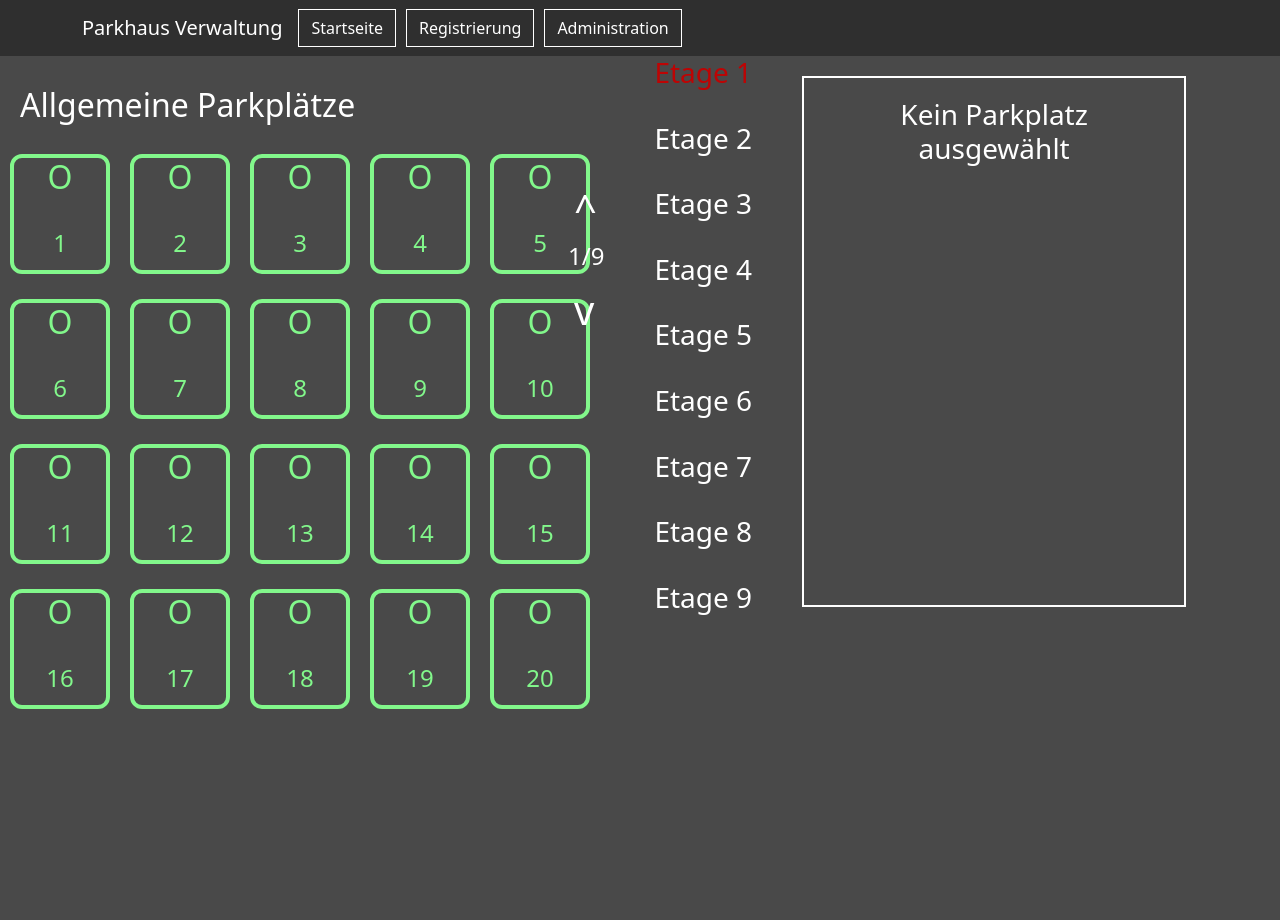
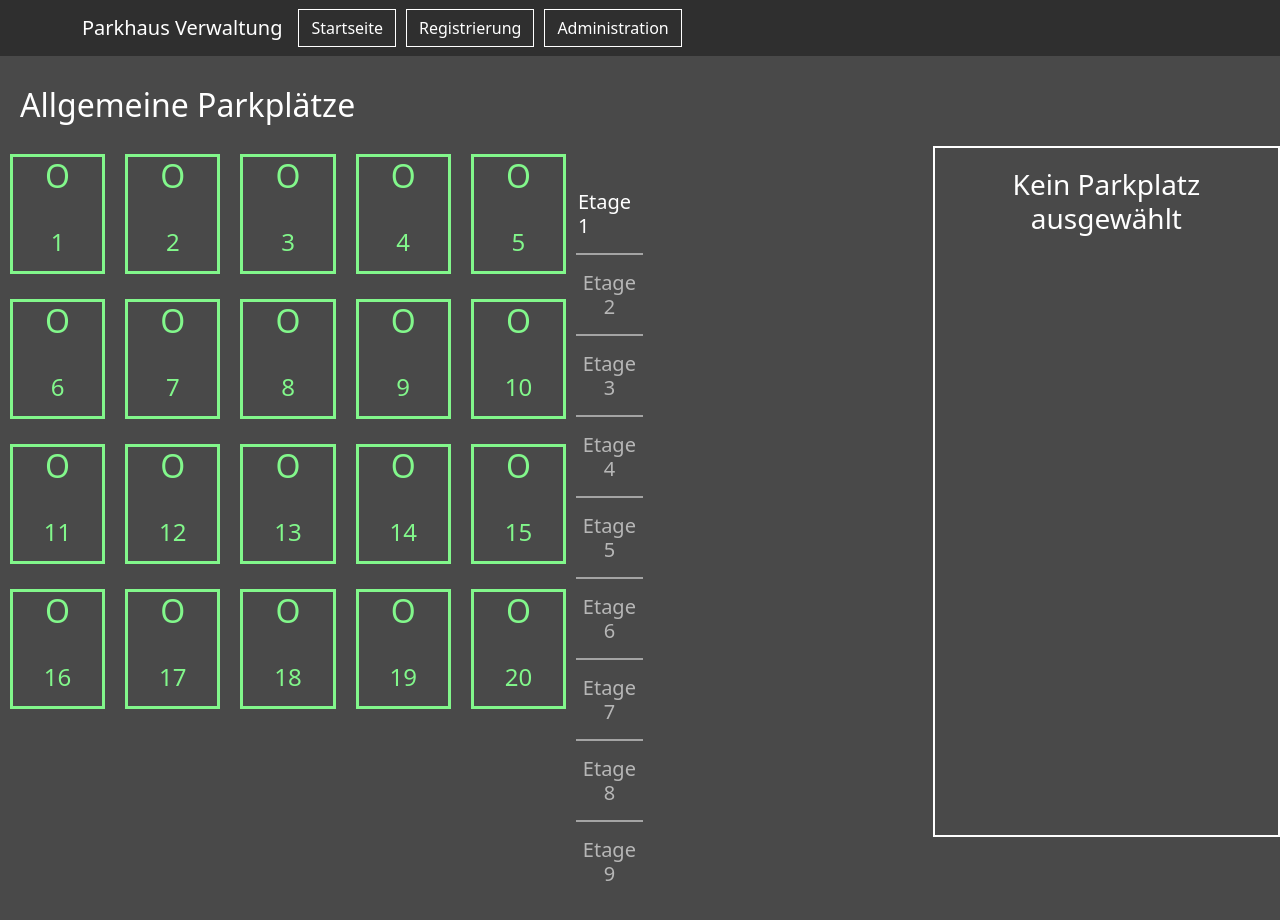
Before and after one commit to GeKoppe/Parking_DB_Project, a React (Vite) app in the folder ParkhausApp/: page / in a window 1280 px wide. Both pictures are taken after a click on the button "Administration". Before the commit the page ends 800 px from the top, so only its background shows below. Built offline with nearby package versions, Linux system fonts and the light colour scheme; no server answers.

Commit message:
Added a lot of thilos requirements

```diff
--- a/ParkhausApp/src/App.css
+++ b/ParkhausApp/src/App.css
@@ -1,5 +1,3 @@
-
-
 .navBar {
     background-color: rgba(47, 47, 47, 69);
 }
@@ -17,7 +15,7 @@ html {
 }
 
 .navbar-brand:hover {
-    color: rgb(130,247,139,177);
+    color: white;
 }
 
 .navButton {
--- a/ParkhausApp/src/Components/Administration/Administration.css
+++ b/ParkhausApp/src/Components/Administration/Administration.css
@@ -10,7 +10,7 @@
 
 .InfoContainer {
     border: 2px solid #ffffff;
-    margin-top: 20px;
+    margin-top: 90px;
     padding: 20px;
     text-align: center;
     color: white;
@@ -21,8 +21,8 @@
 }
 
 .LotCard {
-    border: 4px solid rgb(130,247,139,177);
-    border-radius: 12px;
+    border: 3px solid rgb(130,247,139,177);
+    /* border-radius: 12px; */
     height: 100%;
     text-align: center;
     margin-right: 10px;
@@ -34,8 +34,8 @@
 }
 
 .LotCardSelected {
-    border: 4px solid white;
-    border-radius: 12px;
+    border: 3px solid white;
+    /* border-radius: 12px; */
     height: 20%;
     text-align: center;
     margin-right: 10px;
@@ -47,13 +47,13 @@
 }
 
 .LotCard:hover {
-    border: 4px solid white;
+    border: 3px solid white;
     color: white
 }
 
 .LotCardUsed {
-    border: 4px solid #bd0404;
-    border-radius: 12px;
+    border: 3px solid #bd0404;
+    /* border-radius: 12px; */
     height: 20%;
     text-align: center;
     margin-right: 10px;
@@ -65,14 +65,14 @@
 }
 
 .LotCardUsed:hover {
-    border: 4px solid white;
+    border: 3px solid white;
     color: white
 }
 
 .LotCardContainer {
     margin-top: 10px;
     display: block;
-    width: 60%;
+    width: 45%;
 }
 
 .LotCardRow {
@@ -97,12 +97,25 @@
     border: none;
 }
 
+.floors {
+    margin-top: 132px;
+    border: none;
+    margin-right: 240px;
+}
+
 .floor {
+    padding: 2px;
     color: white;
+    cursor: pointer;
+    text-align: center;
+    display: block;
+    opacity: 60%;
 }
 
 .floorSelected {
-    color: #bd0404;
+    padding: 2px;
+    color: white;
+    cursor: pointer;
 }
 
 .paging {
@@ -134,3 +147,10 @@
     color: white;
     margin: 20px;
 }
+
+.separator {
+    border: 1px solid white;
+    margin-top: 5px;
+    margin-bottom: -10px;
+    opacity: 50%;
+}
--- a/ParkhausApp/src/Components/Administration/Administration.tsx
+++ b/ParkhausApp/src/Components/Administration/Administration.tsx
@@ -36,7 +36,7 @@ export default function Administration() {
     return (
         <div className="Administration">
             <LotCardView lotClickHandler={lotClickHandler} lotSelected={lotSelected} page={page}/>
-            <Paging clickHandler={pageChangeClickListener} currentPage={page}/>
+            {/* <Paging clickHandler={pageChangeClickListener} currentPage={page}/> */}
             <Floors floorSelected={page} floorClickHandler={floorClickHandler}/>
             <div className="InfoPage">
                 <InfoPage lotNr={lotSelected}/>
--- a/ParkhausApp/src/Components/Administration/Floors/Floor/Floor.tsx
+++ b/ParkhausApp/src/Components/Administration/Floors/Floor/Floor.tsx
@@ -4,7 +4,7 @@ export default function Floor(props: {selected: boolean, floor: number, clickHan
 
     return (
         <div className={props.selected ? 'floorSelected' : 'floor'} onClick={() => props.clickHandler(props.floor)}>
-            <h3>Etage {props.floor}</h3>
+            <h5>Etage {props.floor}</h5>
         </div>
     )
 }
--- a/ParkhausApp/src/Components/Administration/Floors/Floors.tsx
+++ b/ParkhausApp/src/Components/Administration/Floors/Floors.tsx
@@ -7,6 +7,9 @@ export default function Floors(props: {floorSelected: number, floorClickHandler:
         let floors = [];
         for (let i = 1; i <= 9; i++) {
             floors.push(<Floor floor={i} selected={props.floorSelected === i} clickHandler={props.floorClickHandler}/>)
+            if (i != 9) {
+                floors.push(<div className="separator"/>)
+            }
             floors.push(<br/>);
         }
         return floors;
--- a/ParkhausApp/src/Components/MainMenu/DriveInCard/DriveInCard.tsx
+++ b/ParkhausApp/src/Components/MainMenu/DriveInCard/DriveInCard.tsx
@@ -3,7 +3,6 @@ import 'bootstrap/dist/css/bootstrap.css'
 import '../MainMenu.css'
 import { useState } from 'react'
 import FormLabel from 'react-bootstrap/FormLabel';
-import Form from 'react-bootstrap/Form'
 
 export default function DriveInCard(tempProps: {licPlateClassName?: string, buttonClickHandler?: (plate: string, perma: boolean) => boolean, licChangeHandler: () => void}) {
     const props = {
@@ -31,12 +30,21 @@ export default function DriveInCard(tempProps: {licPlateClassName?: string, butt
     return (
         <div className="driveInCard">
             <FormLabel className="formBold"><b>Nummernschild</b></FormLabel><br/><input size={12} value={licPlate} className={props.licPlateClassName} onChange={changeListener}/>
+            {/* <br/><br/>
+            <FormLabel className="formBold"><b>Dauerparker</b></FormLabel><div><Form.Check className="switch" type="switch" id="perma-parker" checked={perma} onChange={() => setPerma((prev) => !prev)}/></div>
+            <br/> */}
             <br/><br/>
-            <FormLabel className="formBold"><b>Dauerparker</b></FormLabel><div><Form.Check className="switch" type="switch" id="perma-parker" checked={perma} onChange={() => setPerma((prev) => !prev)}/></div>
-            <br/>
             <div>
                 <DriveInButton clickHandler={buttonClickHandler}/>
             </div>
+            <br/>
+            {/* <div className="separator"/> */}
+            <br/>
+            <h2>Preise</h2>
+            <br/>
+            <h5>Stunde: 3,50€</h5>
+            <br/>
+            <h5>Dauerparker: monatliche Pauschale</h5>
         </div>
     )
 }
--- a/ParkhausApp/src/Components/MainMenu/MainMenu.css
+++ b/ParkhausApp/src/Components/MainMenu/MainMenu.css
@@ -1,6 +1,6 @@
 .usageCard {
     border: 2px solid #ffffff;
-    padding: 20px;
+    padding: 57px;
     text-align: center;
 }
 
@@ -11,6 +11,7 @@
     color: #ffffff;
     display: block;
     width: 60%;
+    height: 50%;
 }
 
 .defaultInput {
@@ -25,7 +26,7 @@
 .defaultInput:hover {
     border-width: 0 0 2px;
     background: transparent;
-    border-color: green;
+    border-color: white;
     outline-width: 0;
 }
 
@@ -33,7 +34,7 @@
     outline: none;
     border-width: 0 0 2px;
     background: transparent;
-    border-color: green;
+    border-color: white;
     outline-width: 0;
 }
 
@@ -75,7 +76,7 @@
     padding-right: 50px;
     padding-left: 50px;
     height: 100%;
-    display: flex;
+    display: block;
 }
 
 .priceCard {
@@ -85,7 +86,7 @@
     padding: 20px;
     margin-right: 20px;
     margin-top: 2px;
-    width: 100%;
+    width: 60%;
     text-align: center;
 }
 
--- a/ParkhausApp/src/Components/MainMenu/MainMenu.tsx
+++ b/ParkhausApp/src/Components/MainMenu/MainMenu.tsx
@@ -62,7 +62,6 @@ function MainMenu() {
             <div className="menuContainer">
                 <ToastContainer className='welcomeToast'/>
                 <div className='mainSide'>
-                    <PriceCard/>
                     <DriveInCard buttonClickHandler={driveInClickHandler} licPlateClassName={licClass} licChangeHandler={licChangeHandler}/>
                 </div>
                 <div className='vLine'></div>
--- a/ParkhausApp/src/Components/Registration/InfoCard/InfoCard.tsx
+++ b/ParkhausApp/src/Components/Registration/InfoCard/InfoCard.tsx
@@ -15,7 +15,7 @@ export default function InfoCard() {
                 2. Sie bekommen Zugriff auf exklusive Parkplätze für Dauerparker.
             </p>
             <p>
-                3. Ihr Status als Dauerparker wird automatisch anhand ihres Kennzeichens erkannt.
+                3. Ihr Status als Dauerparker wird automatisch anhand Ihres Kennzeichens erkannt.
             </p>
         </div>
     )
--- a/ParkhausApp/src/Components/Registration/Registration.css
+++ b/ParkhausApp/src/Components/Registration/Registration.css
@@ -46,7 +46,7 @@
     outline: none;
     border-width: 0 0 2px;
     background: transparent;
-    border-color: green;
+    border-color: white;
     outline-width: 0;
 }
 
```
